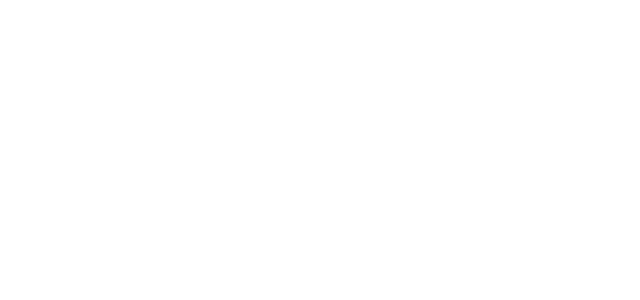
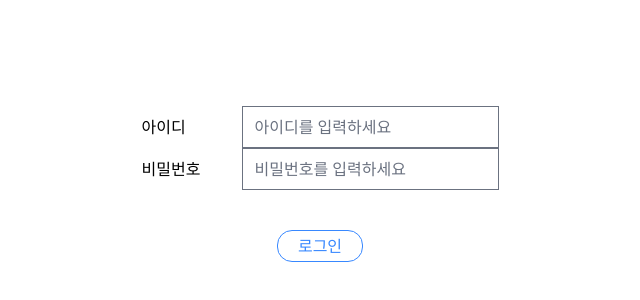
Before and after one commit to jooa7878/gjj_website, a React (Create React App) app: page /login in a window 1280 px wide. Before the commit this address had no page. Shown: the part 196-496 px from the top of the page, without its empty margins (320-960 px from the left). Built offline with nearby package versions, Linux system fonts and the light colour scheme; no server answers.

Commit message:
feat : firebase 연결, redux 세팅

```diff
--- a/package.json
+++ b/package.json
@@ -15,6 +15,8 @@
     "@types/react-redux": "^7.1.24",
     "@types/redux-logger": "^3.0.9",
     "date-fns": "^2.28.0",
+    "env": "^0.0.2",
+    "firebase": "^9.8.4",
     "react": "^18.1.0",
     "react-dom": "^18.1.0",
     "react-redux": "^8.0.2",
@@ -22,6 +24,7 @@
     "react-scripts": "5.0.1",
     "redux": "^4.2.0",
     "redux-logger": "^3.0.6",
+    "redux-persist": "^6.0.0",
     "source-map-resolve": "^0.6.0",
     "svgo": "^2.8.0",
     "sweetalert2": "^11.4.19",
--- a/src/Router.tsx
+++ b/src/Router.tsx
@@ -1,11 +1,24 @@
-import { BrowserRouter, Route, Routes } from "react-router-dom";
+import { BrowserRouter, Navigate, Route, Routes } from "react-router-dom";
+import { useAppSelector } from "./hooks/hooks";
 import { Home } from "./page/Home";
+import { Login } from "./page/Login";
 
 export const Router = () => {
+  const isLogin = useAppSelector((state) => state.users.user.isLogin);
   return (
     <BrowserRouter>
       <Routes>
-        <Route path="/" element={<Home />} />
+        {isLogin ? (
+          <>
+            <Route path="/" element={<Home />} />
+            <Route path="*" element={<Navigate to="/" replace />} />
+          </>
+        ) : (
+          <>
+            <Route path="/login" element={<Login />} />
+            <Route path="*" element={<Navigate to="/login" replace />} />
+          </>
+        )}
       </Routes>
     </BrowserRouter>
   );
--- a/src/components/layout/header/Header.tsx
+++ b/src/components/layout/header/Header.tsx
@@ -8,11 +8,11 @@ export const Header = () => {
         <Link to="/">
           <img src={Logo} alt="logo" className="w-[100px] h-[100px]" />
         </Link>
-        <div>
+        <Link to="/login">
           <button className="bg-gjj-blue text-white rounded-lg py-3 px-5">
             로그인
           </button>
-        </div>
+        </Link>
       </div>
     </div>
   );
--- /dev/null
+++ b/src/firebase.ts
@@ -0,0 +1,18 @@
+import { initializeApp } from "firebase/app";
+import { getAuth } from "firebase/auth";
+import "firebase/firestore";
+import { getFirestore } from "firebase/firestore";
+
+const firebaseConfig = {
+  apiKey: process.env.REACT_APP_API_KEY,
+  authDomain: process.env.REACT_APP_AUTH_DOMAIN,
+  projectId: process.env.REACT_APP_PROJECT_ID,
+  storageBucket: process.env.REACT_APP_STORAGE_BUCKET,
+  messagingSenderId: process.env.REACT_APP_MESSAGIN_ID,
+  appId: process.env.REACT_APP_APP_ID,
+};
+
+initializeApp(firebaseConfig);
+
+export const authService = getAuth();
+export const dbService = getFirestore();
--- /dev/null
+++ b/src/hooks/hooks.ts
@@ -0,0 +1,6 @@
+import { TypedUseSelectorHook, useDispatch, useSelector } from "react-redux";
+import type { RootState, AppDispatch } from "../redux/store/configStore";
+
+// Use throughout your app instead of plain `useDispatch` and `useSelector`
+export const useAppDispatch = () => useDispatch<AppDispatch>();
+export const useAppSelector: TypedUseSelectorHook<RootState> = useSelector;
--- a/src/index.tsx
+++ b/src/index.tsx
@@ -1,13 +1,23 @@
 import React from "react";
 import ReactDOM from "react-dom/client";
+import { Provider } from "react-redux";
+import persistStore from "redux-persist/es/persistStore";
+import { PersistGate } from "redux-persist/integration/react";
+import App from "./App";
 import "./index.css";
-import App from "./App";
+import { store } from "./redux/store/configStore";
 
 const root = ReactDOM.createRoot(
   document.getElementById("root") as HTMLElement
 );
+
+const persistor = persistStore(store);
 root.render(
   <React.StrictMode>
-    <App />
+    <Provider store={store}>
+      <PersistGate loading={null} persistor={persistor}>
+        <App />
+      </PersistGate>
+    </Provider>
   </React.StrictMode>
 );
--- a/src/page/Home.tsx
+++ b/src/page/Home.tsx
@@ -3,13 +3,13 @@ import Logo from "../assets/gjj_logo.jpeg";
 import { Form } from "../components/form/Form";
 import { Header } from "../components/layout/header/Header";
 import { UserTable } from "../components/users/UserTable";
+import { authService } from "../firebase";
 
 export const Home = () => {
   return (
     <>
       <Header />
       <Form />
-
       <UserTable />
     </>
   );
--- /dev/null
+++ b/src/page/Login.tsx
@@ -0,0 +1,55 @@
+import React, { useState } from "react";
+
+import { useAppDispatch } from "../hooks/hooks";
+import { login } from "../redux/thunk/userAction";
+
+export const Login = () => {
+  const [userID, setUserID] = useState("");
+  const [userPassword, setUserPassword] = useState("");
+  const dispatch = useAppDispatch();
+
+  const onUserIDChange = (e: React.ChangeEvent<HTMLInputElement>) =>
+    setUserID(e.currentTarget.value);
+  const onUserPasswordChange = (e: React.ChangeEvent<HTMLInputElement>) =>
+    setUserPassword(e.currentTarget.value);
+  const onSubmit = async (e: React.FormEvent<HTMLFormElement>) => {
+    e.preventDefault();
+
+    dispatch(login(userID, userPassword));
+  };
+  return (
+    <div className="w-full flex justify-center min-h-screen">
+      <div className="w-full max-w-[1194px] flex justify-center items-center">
+        <form onSubmit={onSubmit}>
+          <div className="flex justify-between items-center">
+            <label htmlFor="id" className="w-[100px]">
+              아이디
+            </label>
+            <input
+              id="id"
+              type="text"
+              placeholder="아이디를 입력하세요"
+              onChange={onUserIDChange}
+            />
+          </div>
+          <div className="flex justify-between items-center">
+            <label htmlFor="password" className="w-[100px]">
+              비밀번호
+            </label>
+            <input
+              id="password"
+              type="password"
+              placeholder="비밀번호를 입력하세요"
+              onChange={onUserPasswordChange}
+            />
+          </div>
+          <div className="w-full flex justify-center py-10">
+            <button className="border-[1px] border-gjj-blue text-gjj-blue rounded-[15px] py-[3px] px-5 hover:bg-gjj-blue hover:text-white transition-colors">
+              로그인
+            </button>
+          </div>
+        </form>
+      </div>
+    </div>
+  );
+};
--- /dev/null
+++ b/src/redux/slice/userSlice.ts
@@ -0,0 +1,24 @@
+import { createSlice, PayloadAction } from "@reduxjs/toolkit";
+import { ILogin } from "../../types";
+
+const initialState = {
+  user: {
+    isLogin: false,
+  },
+};
+
+export const userSlice = createSlice({
+  name: "users",
+  initialState,
+  reducers: {
+    SET_LOGIN: (state, action: PayloadAction<ILogin>) => {
+      state.user = action.payload;
+    },
+  },
+});
+
+export const { SET_LOGIN } = userSlice.actions;
+
+// export const { SET_USER, LOGOUT } = sellerSlice.actions;
+
+export default userSlice.reducer;
--- /dev/null
+++ b/src/redux/store/configStore.ts
@@ -0,0 +1,28 @@
+import { configureStore, combineReducers } from "@reduxjs/toolkit";
+import { persistReducer } from "redux-persist";
+import storage from "redux-persist/lib/storage/session";
+import logger from "redux-logger";
+import userReducer from "../slice/userSlice";
+
+const persistConfig = {
+  key: "root",
+  version: 1,
+  storage,
+};
+
+const rootReducer = combineReducers({
+  users: userReducer,
+});
+
+const persistedReducer = persistReducer(persistConfig, rootReducer);
+
+export const store = configureStore({
+  reducer: persistedReducer,
+  middleware: (getDefaultMiddleware) =>
+    getDefaultMiddleware({
+      serializableCheck: false,
+    }).concat(logger),
+});
+
+export type RootState = ReturnType<typeof store.getState>;
+export type AppDispatch = typeof store.dispatch;
--- /dev/null
+++ b/src/redux/thunk/userAction.ts
@@ -0,0 +1,22 @@
+import { signInWithEmailAndPassword } from "firebase/auth";
+import { Dispatch } from "redux";
+import Swal from "sweetalert2";
+import { authService } from "../../firebase";
+import { SET_LOGIN } from "../slice/userSlice";
+
+export const login = (id: string, pw: string) => async (dispatch: Dispatch) => {
+  try {
+    await signInWithEmailAndPassword(authService, id, pw);
+
+    dispatch(SET_LOGIN({ isLogin: true }));
+    Swal.fire({
+      icon: "success",
+      text: "로그인 성공!",
+      timer: 2000,
+    }).then(() => {
+      window.location.replace("/");
+    });
+  } catch ({ message }) {
+    alert(message);
+  }
+};
--- a/src/types/index.ts
+++ b/src/types/index.ts
@@ -6,3 +6,7 @@ export interface IUser {
   name: string;
   dueDate: string;
 }
+
+export interface ILogin {
+  isLogin: boolean;
+}
```
Also changed, not shown: 2 other files (tests, documents, lock files or other folders).
